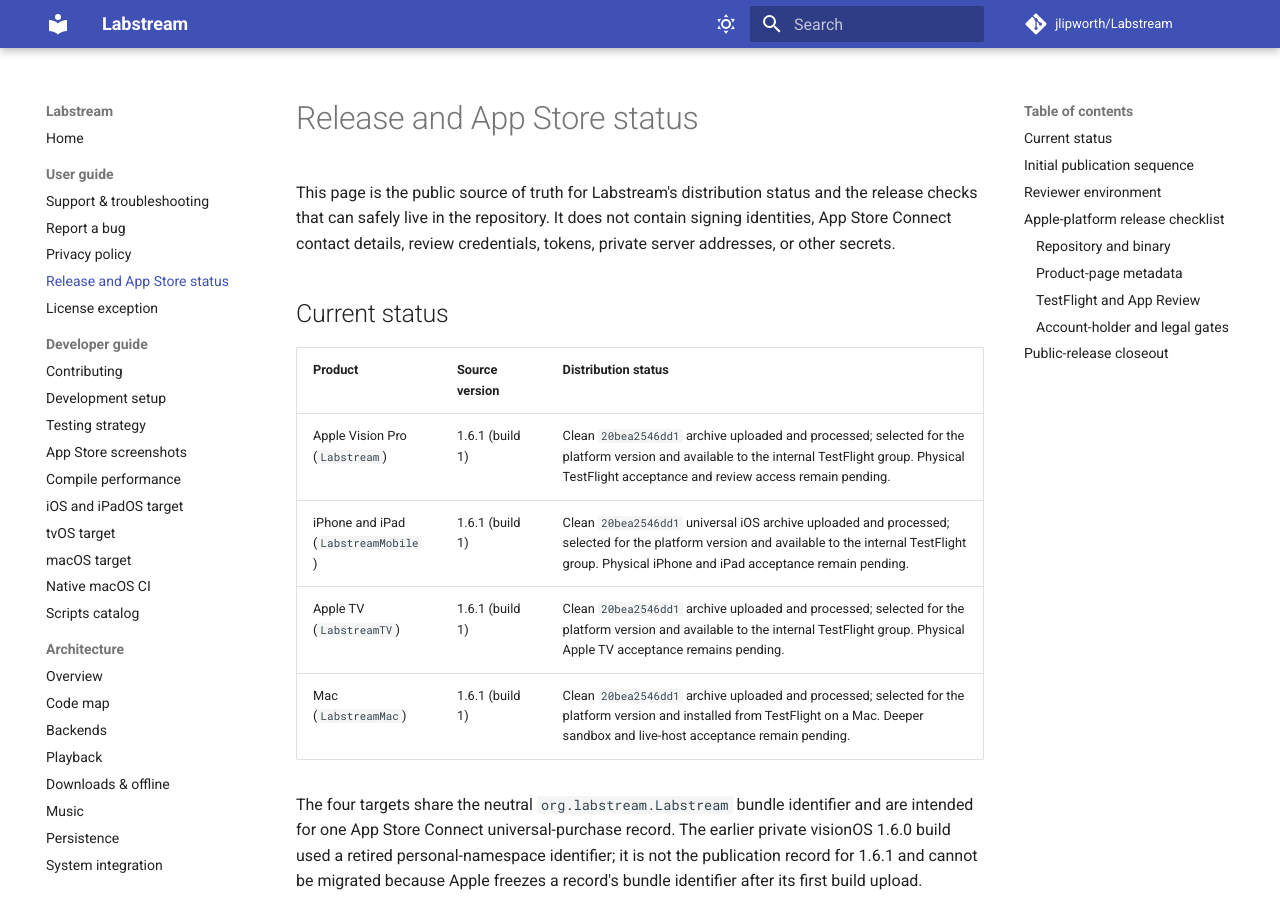
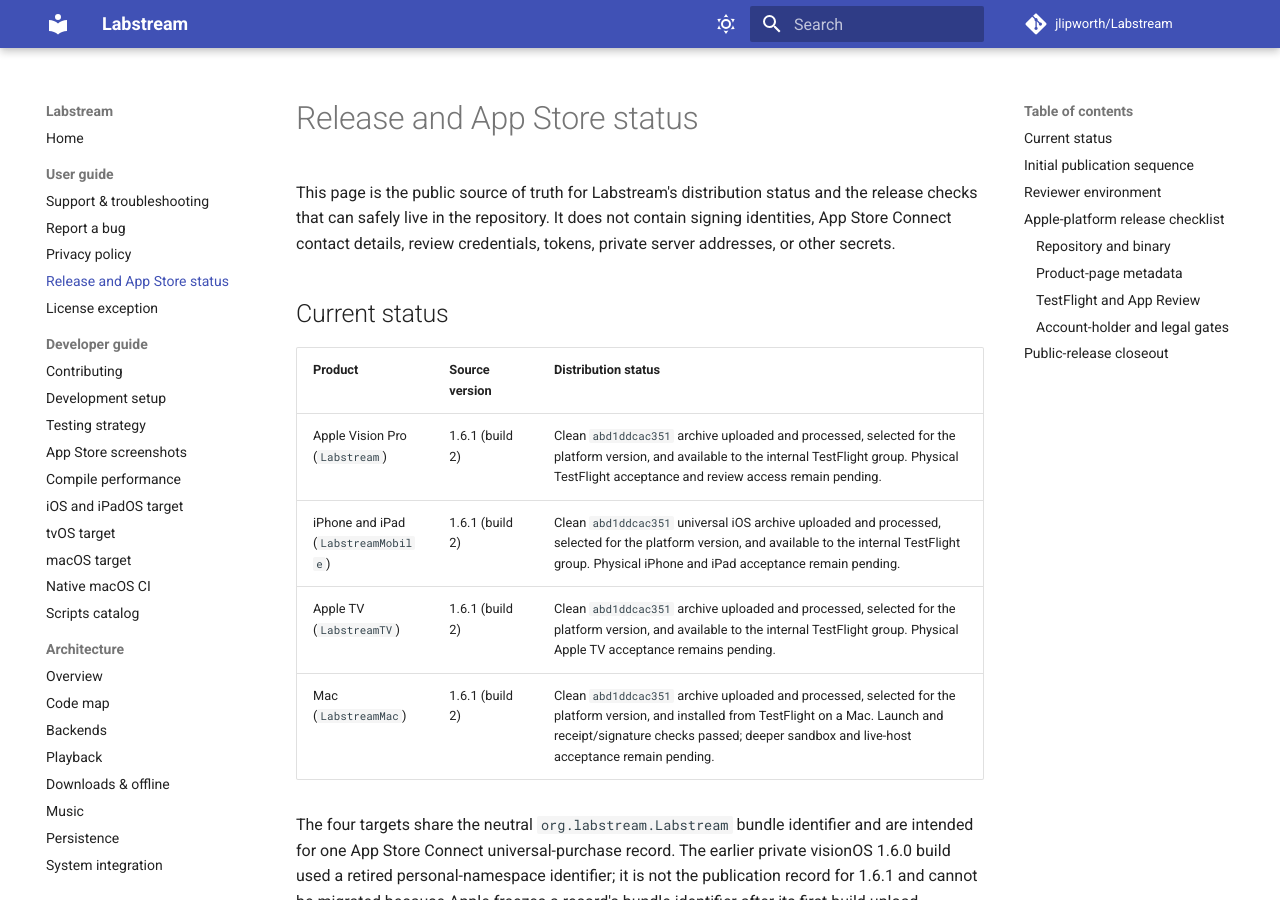
Before and after one commit to jlipworth/Labstream, an MkDocs documentation site: the page built from docs/RELEASES.md, in a window 1280 px wide and 900 px high. Built offline with MkDocs 1.6.1 and Material for MkDocs 9.7.7, drawn with Linux system fonts in a browser that asks for light colours; comment, search, counter and statistics services are not loaded.

Commit message:
docs: record App Store build 2 status (#287)
## Summary
- update public distribution status from build 1 to build 2 across
README and docs
- record build 2 as selected for all four App Store platform versions
- record the verified TestFlight-distributed macOS signature, receipt,
and launch smoke

## Validation
- `uv run --with-requirements requirements.txt mkdocs build --strict`
- `uv run --with-requirements requirements.txt python
scripts/check-doc-links.py`
- `uv run --with-requirements requirements.txt python
scripts/check-docs-mermaid.py`
- `git diff --check`

Co-authored-by: Jonathan Lipworth <yoyoyopop40@gmail.com>

```diff
--- a/docs/RELEASES.md
+++ b/docs/RELEASES.md
@@ -8,10 +8,10 @@
 
 | Product | Source version | Distribution status |
 | --- | --- | --- |
-| Apple Vision Pro (`Labstream`) | 1.6.1 (build 1) | Clean `20bea2546dd1` archive uploaded and processed; selected for the platform version and available to the internal TestFlight group. Physical TestFlight acceptance and review access remain pending. |
-| iPhone and iPad (`LabstreamMobile`) | 1.6.1 (build 1) | Clean `20bea2546dd1` universal iOS archive uploaded and processed; selected for the platform version and available to the internal TestFlight group. Physical iPhone and iPad acceptance remain pending. |
-| Apple TV (`LabstreamTV`) | 1.6.1 (build 1) | Clean `20bea2546dd1` archive uploaded and processed; selected for the platform version and available to the internal TestFlight group. Physical Apple TV acceptance remains pending. |
-| Mac (`LabstreamMac`) | 1.6.1 (build 1) | Clean `20bea2546dd1` archive uploaded and processed; selected for the platform version and installed from TestFlight on a Mac. Deeper sandbox and live-host acceptance remain pending. |
+| Apple Vision Pro (`Labstream`) | 1.6.1 (build 2) | Clean `abd1ddcac351` archive uploaded and processed, selected for the platform version, and available to the internal TestFlight group. Physical TestFlight acceptance and review access remain pending. |
+| iPhone and iPad (`LabstreamMobile`) | 1.6.1 (build 2) | Clean `abd1ddcac351` universal iOS archive uploaded and processed, selected for the platform version, and available to the internal TestFlight group. Physical iPhone and iPad acceptance remain pending. |
+| Apple TV (`LabstreamTV`) | 1.6.1 (build 2) | Clean `abd1ddcac351` archive uploaded and processed, selected for the platform version, and available to the internal TestFlight group. Physical Apple TV acceptance remains pending. |
+| Mac (`LabstreamMac`) | 1.6.1 (build 2) | Clean `abd1ddcac351` archive uploaded and processed, selected for the platform version, and installed from TestFlight on a Mac. Launch and receipt/signature checks passed; deeper sandbox and live-host acceptance remain pending. |
 
 The four targets share the neutral `org.labstream.Labstream` bundle identifier and are intended
 for one App Store Connect universal-purchase record. The earlier private visionOS 1.6.0 build used
```
Also changed, not shown: README.md (+1 -1 lines), docs/index.md (+1 -1 lines).
